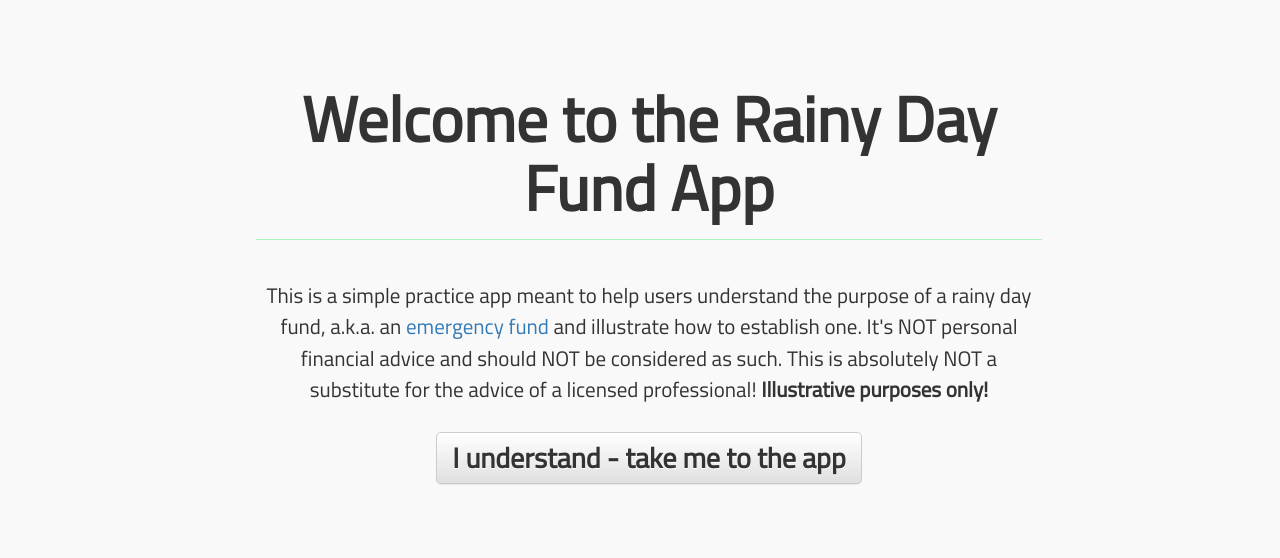
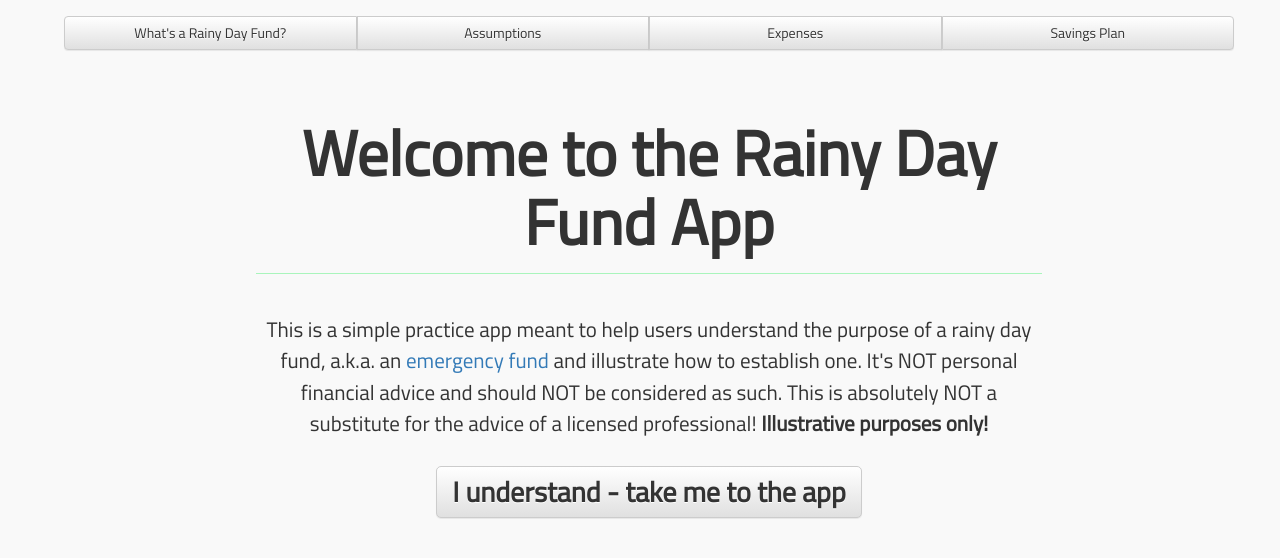
Before and after one commit to ryanjyost/rainy-day-fund, a React (Create React App) app: page / in a window 1280 px wide. Shown: the top 558 px of the page. Built offline with nearby package versions, Linux system fonts and the light colour scheme.

Commit message:
routing issues for gh pages

```diff
--- a/src/components/App.js
+++ b/src/components/App.js
@@ -8,7 +8,7 @@ const App = ({children}) =>  {
     return (
 
         <Grid id="App">
-	          {document.getElementById('Landing') === null && <Row id="MenuBar"><MenuBar/></Row> }
+	          {document.getElementById('Landing') !== null && <Row id="MenuBar"><MenuBar/></Row> }
 	          <Row>{children}</Row>
 	    </Grid>
 
```
